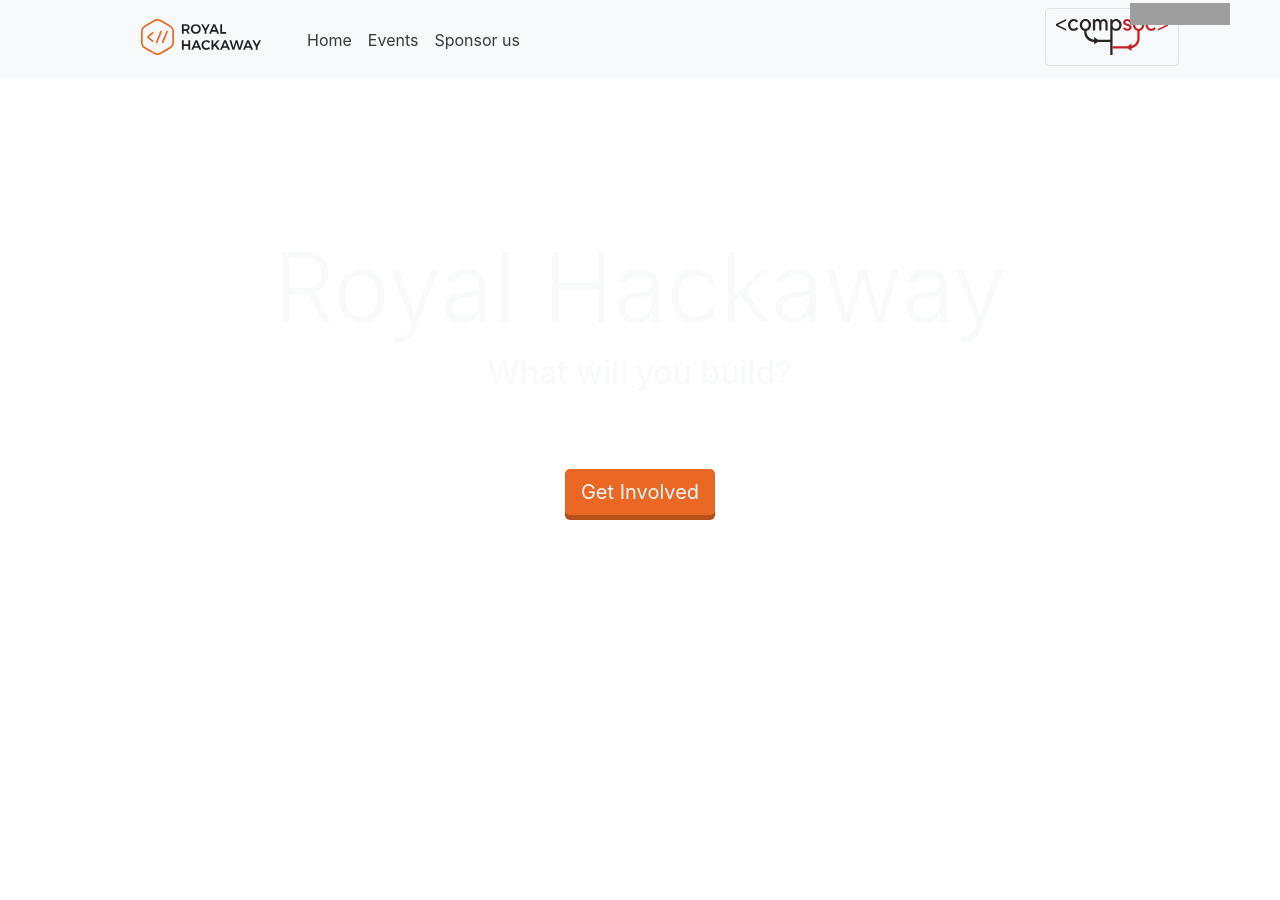
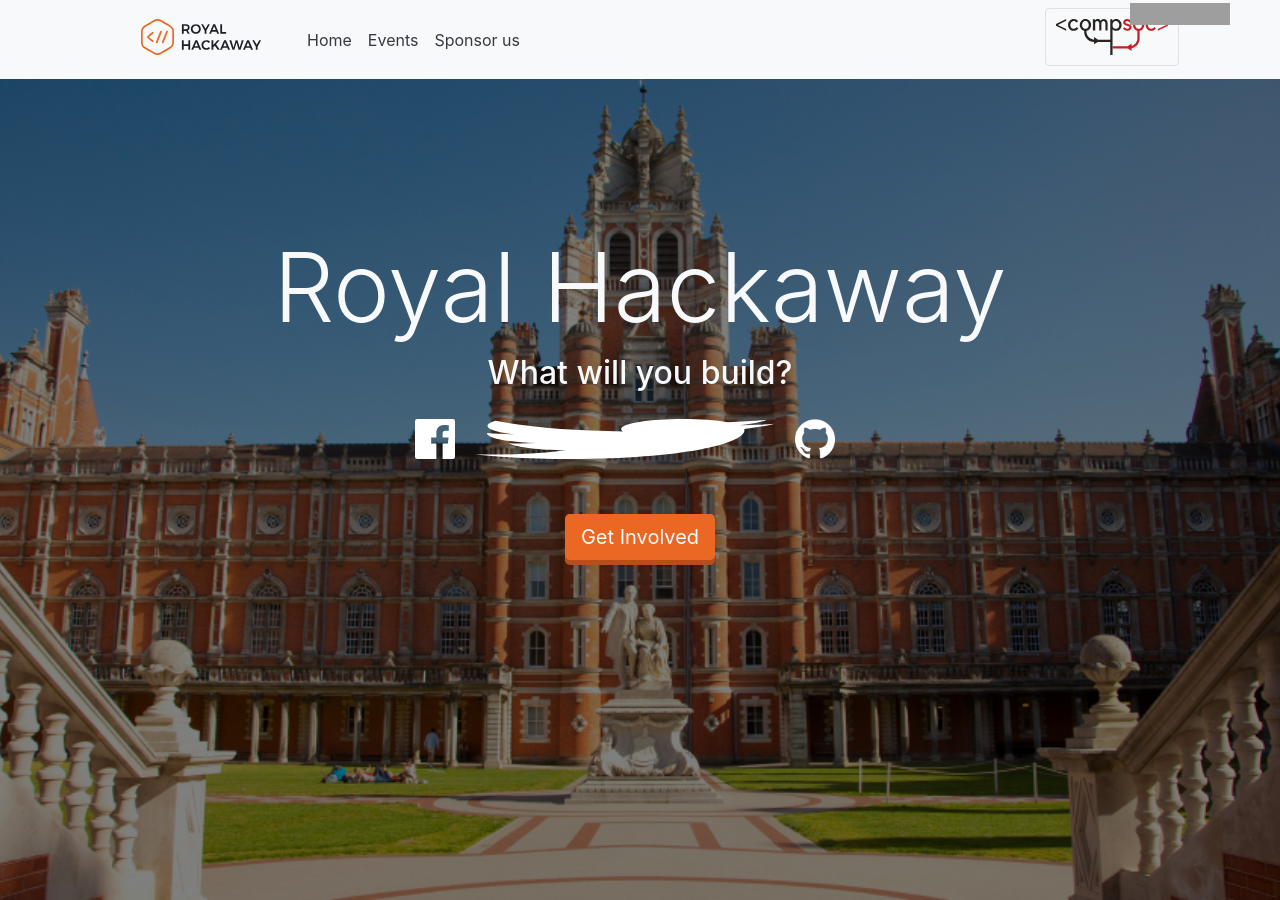
Before and after one commit to rhul-compsoc/royalhackaway.com, a Jekyll site: the page built from index.html, in a window 1280 px wide and 900 px high. Built offline with Jekyll 4.4.1, drawn with Linux system fonts in a browser that asks for light colours; nearby versions of some CDN libraries; grey boxes are pictures that could not be loaded.

Commit message:
Fix missing background image

```diff
--- a/_home-sections/top.html
+++ b/_home-sections/top.html
@@ -1,4 +1,4 @@
-<section class="full-height" id="full-height">
+<section class="full-height" id="top">
   <div class="jumbotron jumbotron-fluid background-image full-height">
         <h1 class="display-1 text-light">Royal Hackaway</h1>
         <h2 class=" text-light">What will you build?</h2>
```
